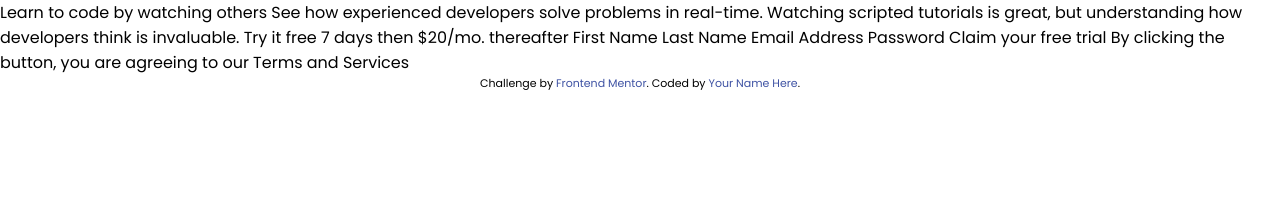
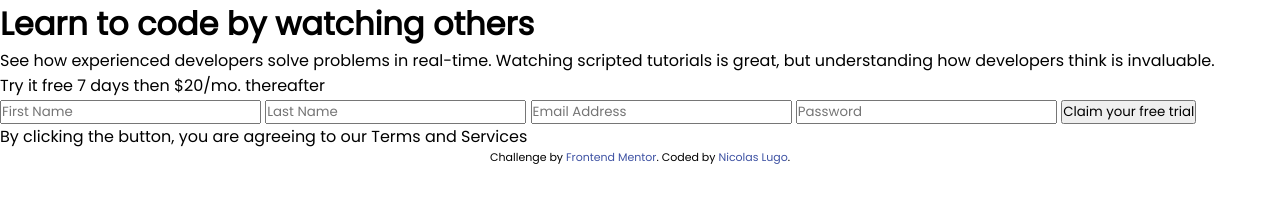
Before and after one commit to nicolugocbz86/intro-component-with-sign-up-form, a plain HTML site: page index.html in a window 1280 px wide. Drawn offline with Linux system fonts and the light colour scheme.

Commit message:
html: tags, href attribute to github

```diff
--- a/index.html
+++ b/index.html
@@ -8,15 +8,25 @@
     <title>Frontend Mentor | Intro component with sign up form</title>
 </head>
 <body>
-    Learn to code by watching others
-    See how experienced developers solve problems in real-time. Watching scripted tutorials is great, but understanding how developers think is invaluable.
-    Try it free 7 days then $20/mo. thereafter
-    First Name
-    Last Name
-    Email Address
-    Password
-    Claim your free trial
-    By clicking the button, you are agreeing to our Terms and Services
-    <footer><p class="attribution">Challenge by <a href="https://www.frontendmentor.io?ref=challenge" target="_blank">Frontend Mentor</a>. Coded by <a href="#">Your Name Here</a>.</p></footer>
+    <main>
+        <div>
+            <h1>Learn to code by watching others</h1>
+        </div>
+        <div>
+            <p>See how experienced developers solve problems in real-time. Watching scripted tutorials is great, but understanding how developers think is invaluable.</p>
+        </div>
+        <div>
+            <p>Try it free 7 days then $20/mo. thereafter</p>
+        </div>
+        <form>
+            <input type="text" name="" id="" placeholder="First Name">
+            <input type="text" name="" id="" placeholder="Last Name">
+            <input type="email" name="" id="" placeholder="Email Address">
+            <input type="password" name="" id="" placeholder="Password">
+            <input type="submit" value="Claim your free trial">
+            <p>By clicking the button, you are agreeing to our Terms and Services</p>
+        </form>
+    </main>
+    <footer><p class="attribution">Challenge by <a href="https://www.frontendmentor.io?ref=challenge" target="_blank">Frontend Mentor</a>. Coded by <a href="https://github.com/nicolugocbz86" target="_blank">Nicolas Lugo</a>.</p></footer>
 </body>
 </html>
```
